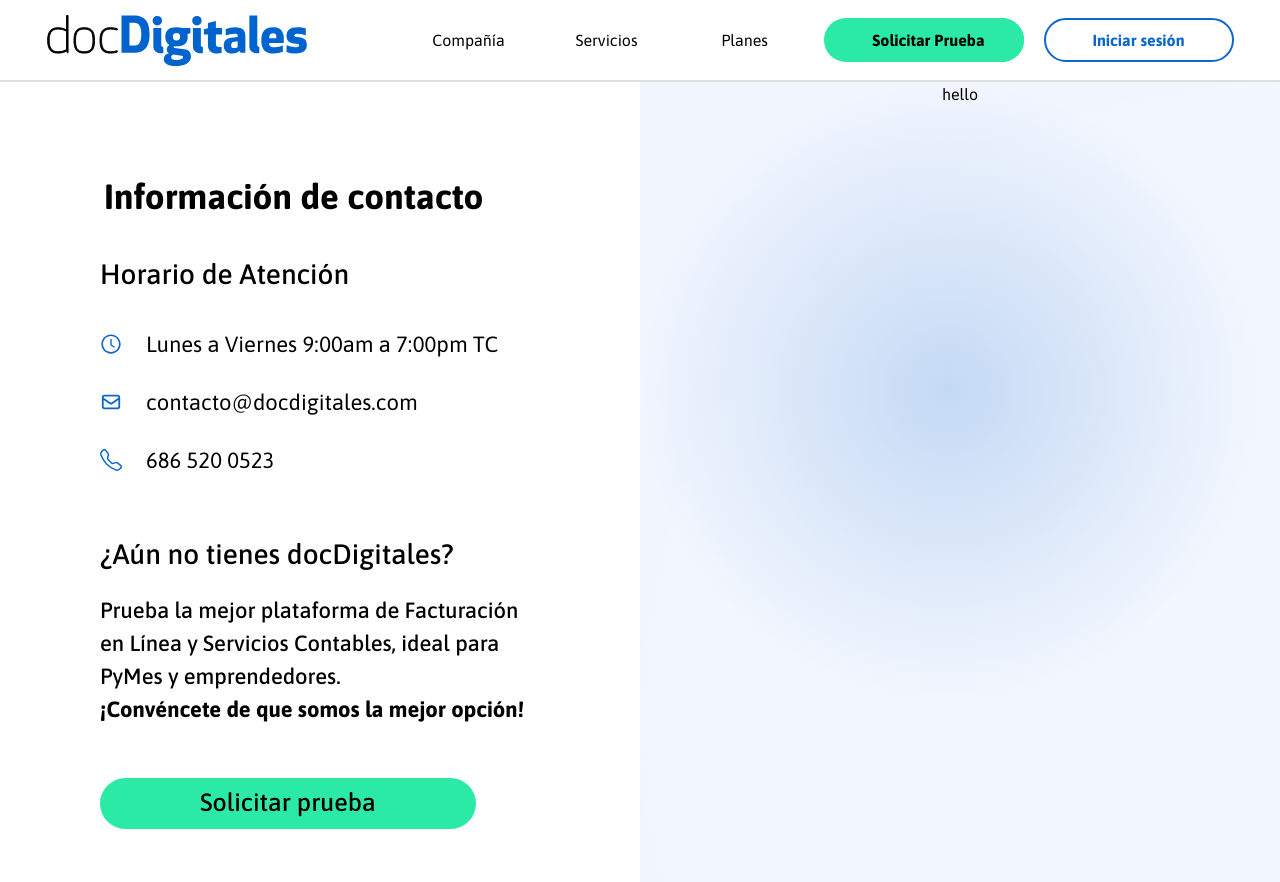
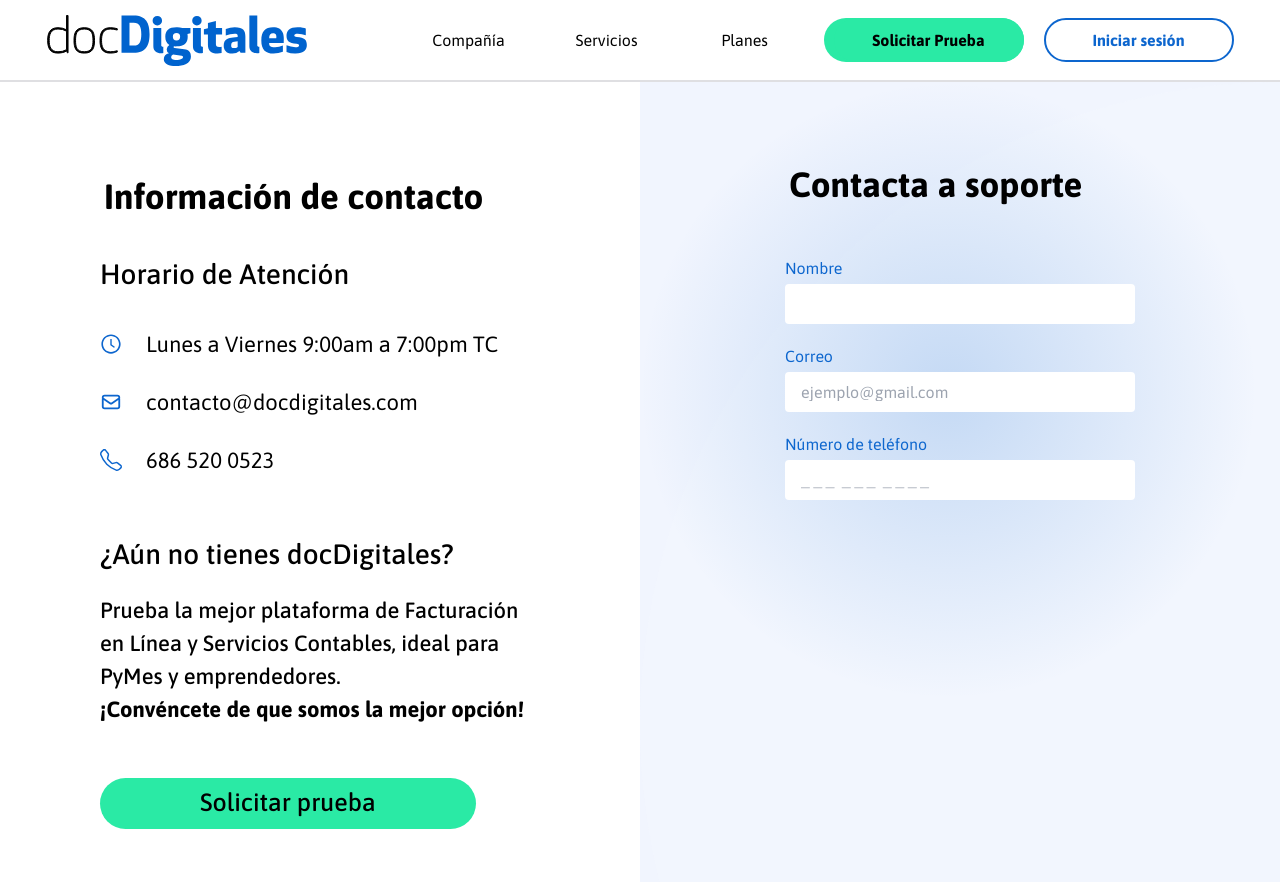
Before and after one commit to lilianaruva/landing-docdigitales, a React (Create React App) app: page /soporte in a window 1280 px wide. Built offline with nearby package versions, Linux system fonts and the light colour scheme.

Commit message:
Update index.jsx

```diff
--- a/src/pages/support/index.jsx
+++ b/src/pages/support/index.jsx
@@ -11,7 +11,6 @@
       <div className="md:flex screen-height">
         <div className="basis-1/2 screen-height justify-items-center content-around">
           <div className="bg-white md:px-[100px] md:pt-[3rem]">
-            {/* <div className=""> */}
             <div className="text-[35px] md:px-1 leading-6 font-semibold text-gray-900">
               Información de contacto
             </div>
@@ -41,16 +40,33 @@
                 <span className="px-[88px] py-[22px] text-[25px]">Solicitar prueba</span>
               </button>
             </div>
-            {/* </div> */}
           </div>
         </div>
         <div className="basis-1/2 bg-light-grey justify-items-center content-around" id="backgroundSpot">
           <div className="flex justify-center align-center screen-height" >
-            <div className="">
-              hello
-              {/* <div className="z-0 relative">
-                <img src={spot} alt="blue spot" className="bottom-1 left-2 relative" />
-              </div> */}
+            <div className="md:px-[100px] md:pt-[90px]">
+              <div className="text-[35px] md:px-1 leading-6 font-semibold text-gray-900">
+                Contacta a soporte
+              </div>
+              <div className="md:py-[20px]"></div>
+              <div className="md:pt-[20px]">
+                <label className="block">
+                  <span className="text-blue">Nombre</span>
+                  <input className="mt-1 block w-full px-4 py-2 rounded"/>
+                </label>
+              </div>
+              <div className="md:pt-[20px]">
+                <label className="block">
+                  <span className="text-blue">Correo</span>
+                  <input className="mt-1 block w-[350px] px-4 py-2 rounded" placeholder="ejemplo@gmail.com"/>
+                </label>
+              </div>
+              <div className="md:pt-[20px]">
+                <label className="block">
+                  <span className="text-blue">Número de teléfono</span>
+                  <input className="mt-1 block w-[350px] px-4 py-2 rounded" placeholder="_ _ _  _ _ _  _ _ _ _"/>
+                </label>
+              </div>
             </div>
           </div>
         </div>
```
Lines whose indentation alone changed are shown as unchanged.
